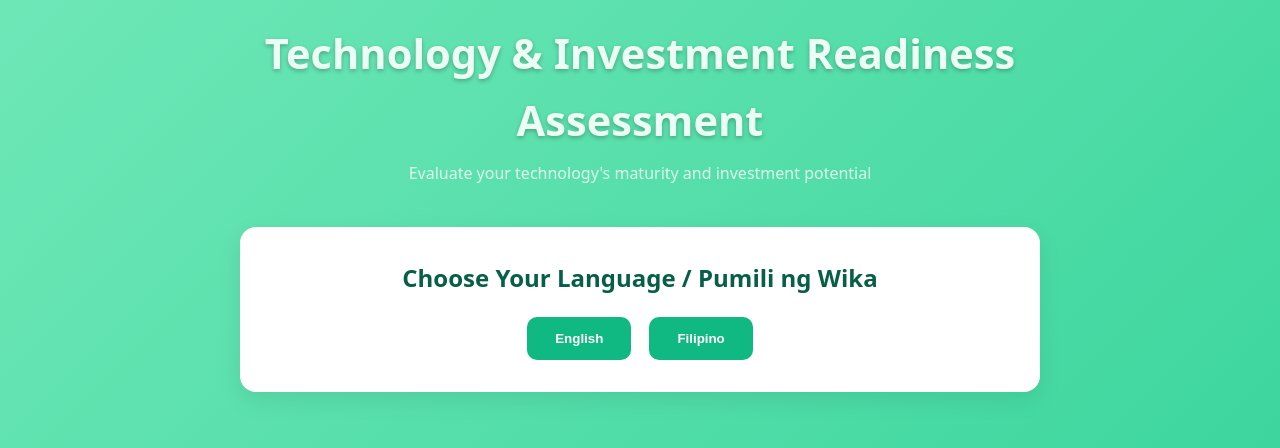
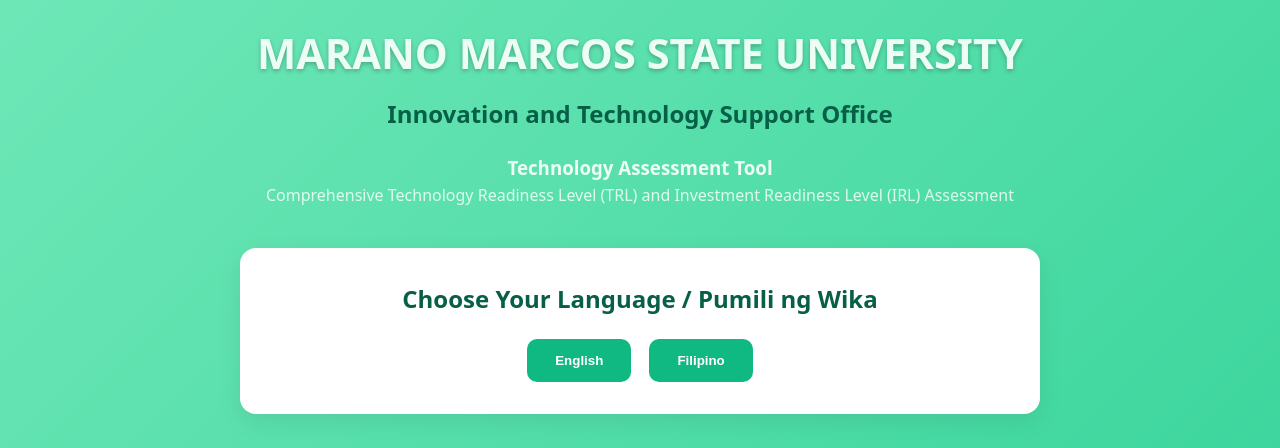
Before and after one commit to Artbellsonmamuri/Technology-Readiness-Tool, a Flask app: page / in a window 1280 px wide. Shown: the top 448 px of the page. Run offline with Flask 3, Linux system fonts and the light colour scheme.

Commit message:
Update index.html

```diff
--- a/templates/index.html
+++ b/templates/index.html
@@ -3,14 +3,18 @@
 <head>
     <meta charset="UTF-8">
     <meta name="viewport" content="width=device-width, initial-scale=1.0">
-    <title>TRL/IRL Assessment Tool</title>
+    <title>MMSU Technology Assessment Tool</title>
     <link rel="stylesheet" href="{{ url_for('static', filename='style.css') }}">
 </head>
 <body>
     <div class="container">
         <header>
-            <h1>Technology & Investment Readiness Assessment</h1>
-            <p>Evaluate your technology's maturity and investment potential</p>
+            <div class="mmsu-brand">
+                <h1>MARANO MARCOS STATE UNIVERSITY</h1>
+                <h2>Innovation and Technology Support Office</h2>
+                <h3>Technology Assessment Tool</h3>
+            </div>
+            <p>Comprehensive Technology Readiness Level (TRL) and Investment Readiness Level (IRL) Assessment</p>
         </header>
 
         <!-- Language Selection -->
@@ -29,10 +33,12 @@
                 <button onclick="selectMode('TRL')" class="btn btn-secondary">
                     <strong>TRL</strong>
                     <span id="trl-description">Technology Readiness Level</span>
+                    <small>Levels 0-9 Assessment</small>
                 </button>
                 <button onclick="selectMode('IRL')" class="btn btn-secondary">
                     <strong>IRL</strong>
                     <span id="irl-description">Investment Readiness Level</span>
+                    <small>Levels 1-9 Assessment</small>
                 </button>
             </div>
         </div>
```
